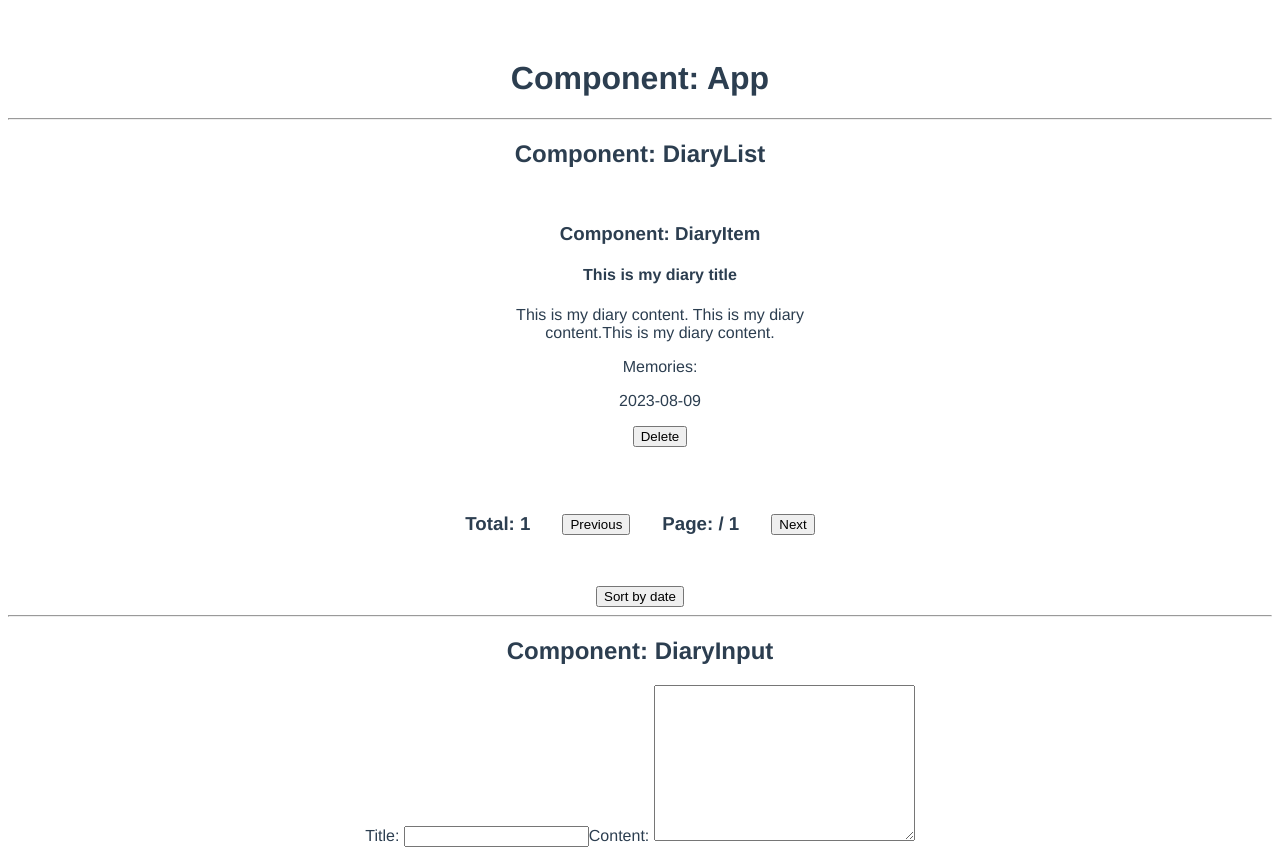
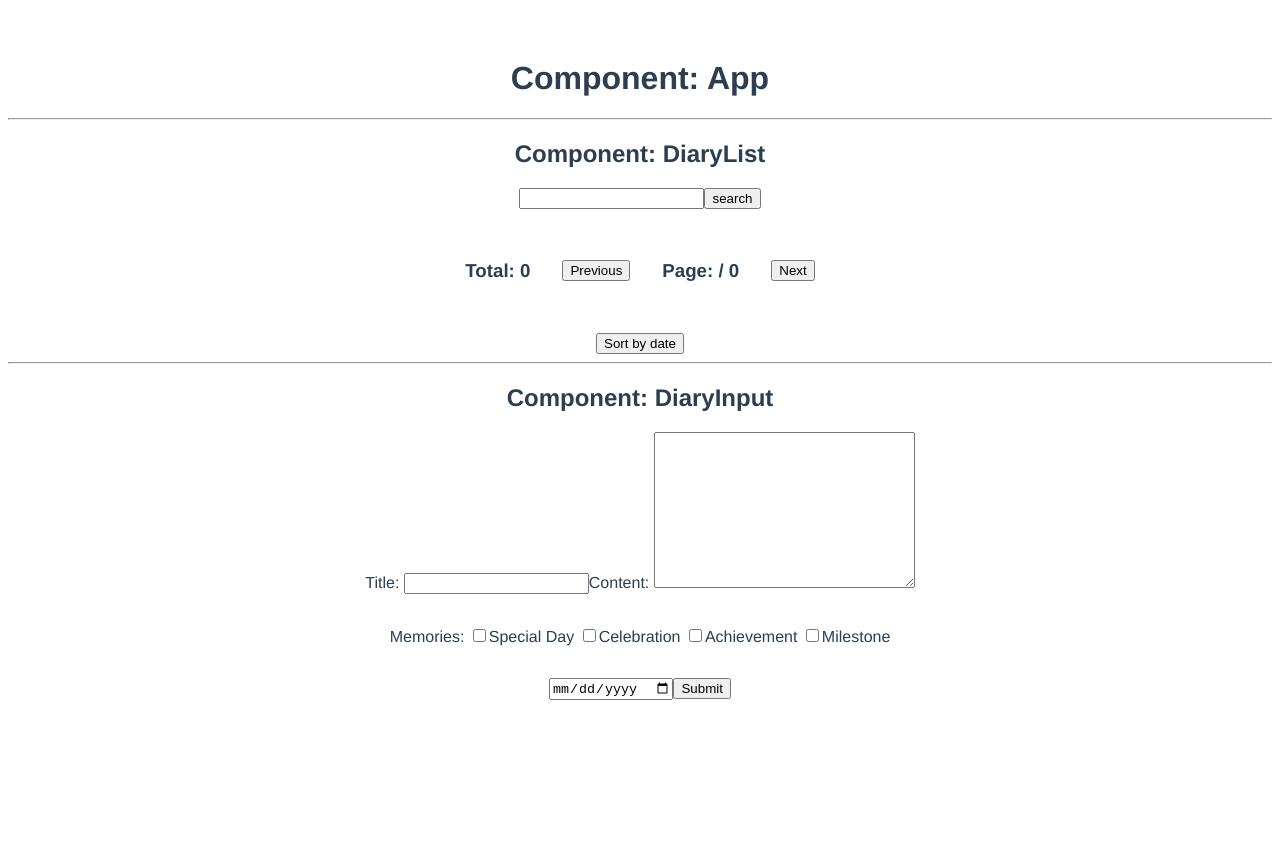
Before and after one commit to fffanfannn/p1-vue-diary-list, a Vue app: page / in a window 1280 px wide. Shown: the top 849 px of the page. After the commit the page ends 800 px from the top, so only its background shows below. Built offline with nearby package versions, Linux system fonts and the light colour scheme.

Commit message:
add search feature

```diff
--- a/src/App.vue
+++ b/src/App.vue
@@ -18,15 +18,7 @@ export default {
   },
   data() {
     return {
-      diaryArray: [
-        {
-          uid: 1,
-          diaryTitle: "This is my diary title",
-          diaryContent:
-            "This is my diary content. This is my diary content.This is my diary content.",
-          diaryDate: "2023-08-09",
-        },
-      ],
+      diaryArray: [],
     };
   },
   methods: {
--- a/src/components/DiaryList.vue
+++ b/src/components/DiaryList.vue
@@ -2,6 +2,18 @@
   <hr />
   <div>
     <h2>Component: DiaryList</h2>
+    <input type="text" v-model="searchText" />
+    <button @click="searchBtn">search</button>
+
+    <ul>
+      <DiaryItem
+        v-for="diaryObj in searchArray"
+        :key="diaryObj.id"
+        :eachDiaryObj="diaryObj"
+        @deleteObjId="deleteObjId"
+      />
+    </ul>
+
     <ul>
       <DiaryItem
         v-for="diaryObj in diaryArray.slice(-3)"
@@ -43,6 +55,7 @@ export default {
   data() {
     return {
       isSortedByDate: false,
+      searchArray: [],
     };
   },
   methods: {
@@ -52,6 +65,15 @@ export default {
 
     sortByDate() {
       this.isSortedByDate = !this.isSortedByDate;
+    },
+
+    searchBtn() {
+      for (let diaryObj of this.diaryArray) {
+        if (this.searchText === diaryObj.diaryTitle) {
+          this.searchArray = [];
+          this.searchArray.push(diaryObj);
+        }
+      }
     },
   },
 
```
